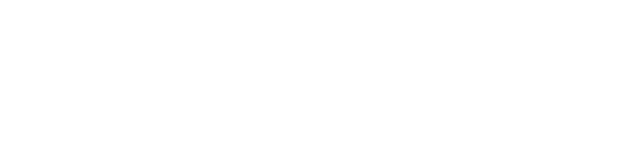
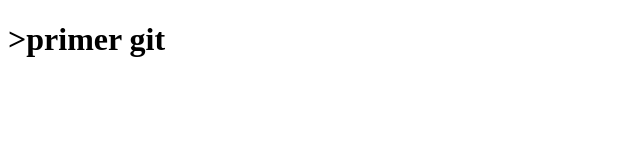
Before and after one commit to laraarroyo24/2517html, a plain HTML site: page index.html in a window 1280 px wide. Shown: the whole page, without its empty margins (0-640 px from the left). Drawn offline with Linux system fonts and the light colour scheme.

Commit message:
agrege un h1

```diff
--- a/index.html
+++ b/index.html
@@ -6,7 +6,9 @@
     <meta name="viewport" content="width=device-width, initial-scale=1.0">
     <title>Document</title>
 </head>
-<body>
+<body><h1>>primer git
+
+</h1>
 
 </body>
 </html>
```
